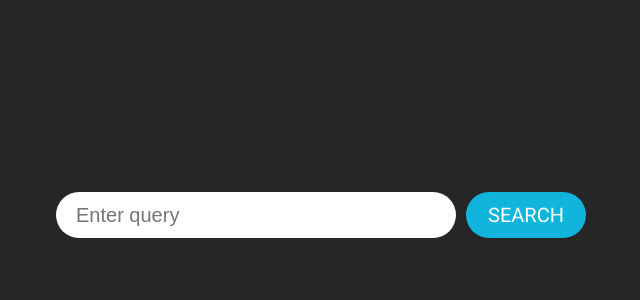
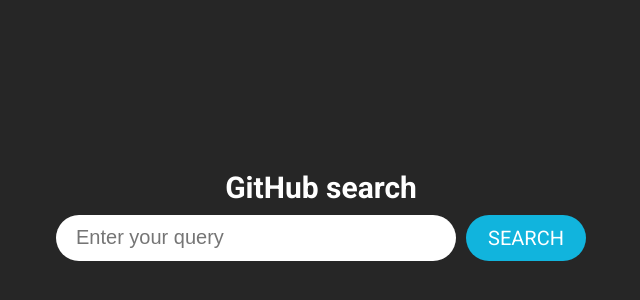
Before and after one commit to Vanesflat/github-search, a plain HTML site: page app/index.html in a window 1280 px wide. Shown: the part 180-480 px from the top of the page, without its empty margins (319-959 px from the left). Drawn offline with Linux system fonts and the light colour scheme.

Commit message:
Add title

```diff
--- a/app/index.html
+++ b/app/index.html
@@ -14,8 +14,10 @@
 
 <body>
   <div class="wrapper">
+    <h2 class="title"><span>GitHub</span> search</h2>
+
     <form class="form-search" action="/">
-      <input type="text" placeholder="Enter query" required>
+      <input type="text" placeholder="Enter your query" required>
       <button class="btn-search" type="submit">Search</button>
     </form>
 
```
